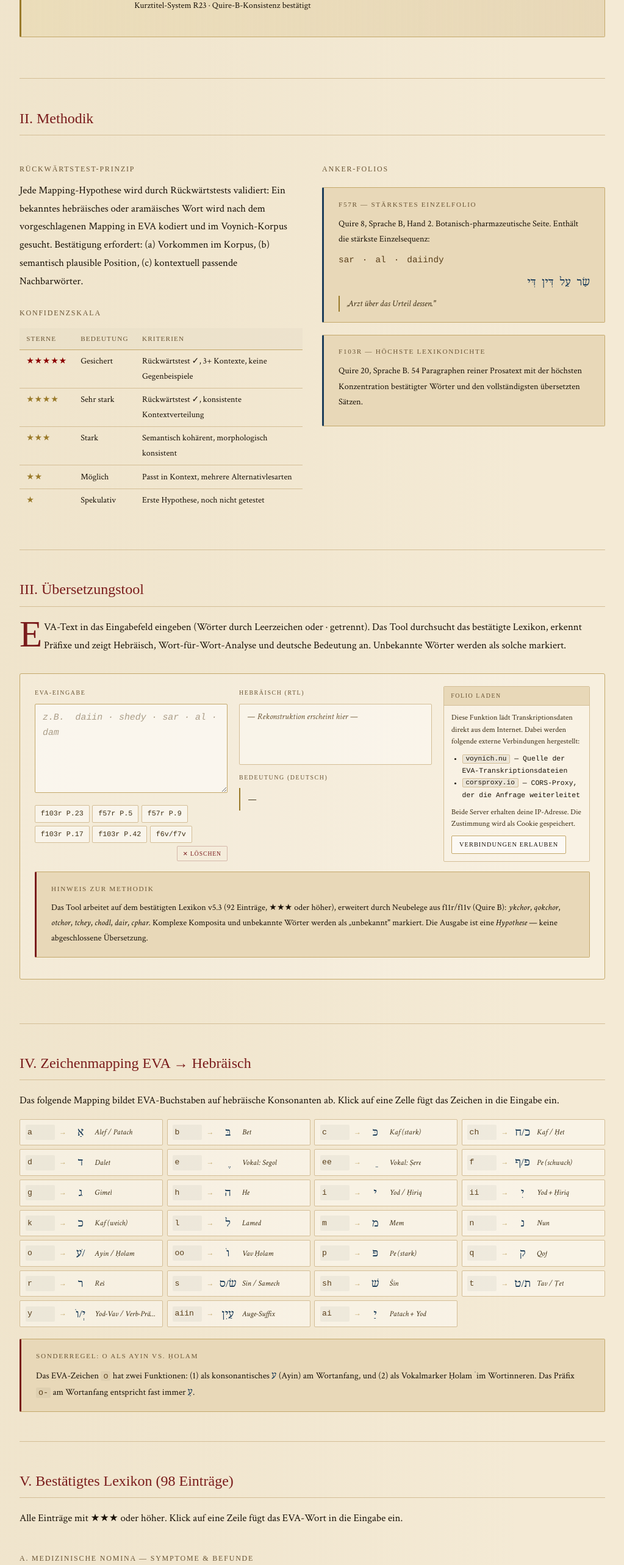
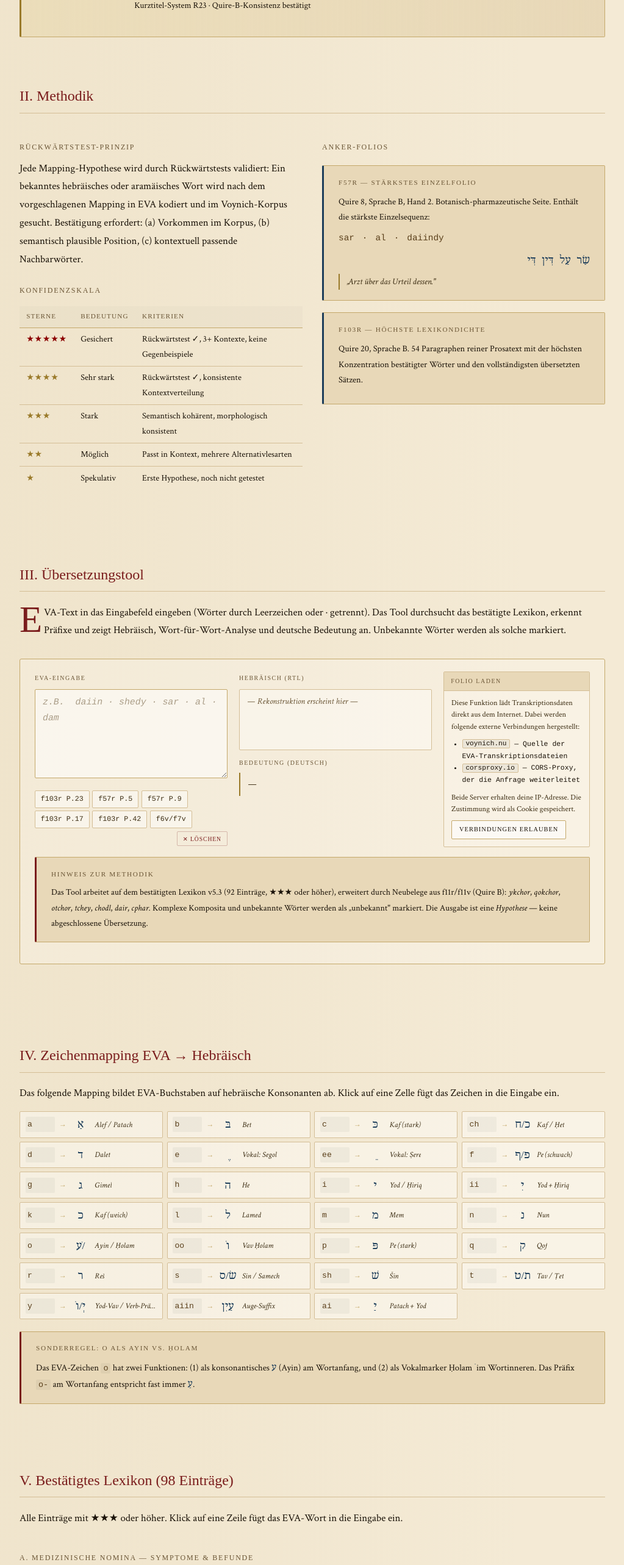
Before and after one commit to dmitrijkiltau/voynich, a SvelteKit app in the folder voynich-svelte/: page / in a window 1280 px wide. Shown: the part 1000-3566 px from the top of the page at 61% size, without its empty margins (248-1271 px from the left). Built offline with nearby package versions, Linux system fonts and the light colour scheme; a web font is replaced by a local one.

Commit message:
refactor: Remove unnecessary horizontal rules for cleaner layout in main content sections

```diff
--- a/voynich-svelte/src/routes/+page.svelte
+++ b/voynich-svelte/src/routes/+page.svelte
@@ -86,7 +86,6 @@
 {/if}
 
 <div class="app-shell">
-
 	<!-- Sidebar -->
 	<aside class="sidebar" class:open={menuOpen} aria-label="Seitennavigation">
 		<div class="sidebar-brand">
@@ -127,7 +126,6 @@
 
 	<!-- Main content -->
 	<main class="main-content">
-
 		<header class="page-header">
 			<div class="kicker">Formales Mapping-Dokument · Voynich-Manuskript · Version 5.3</div>
 			<h1>EVA → Hebräisch-Aramäisch</h1>
@@ -147,15 +145,11 @@
 			<SummarySection />
 		</section>
 
-		<hr class="rule" />
-
 		<!-- II. METHODIK -->
 		<section class="section" id="methodik">
 			<h2>II. Methodik</h2>
 			<MethodologySection />
 		</section>
-
-		<hr class="rule" />
 
 		<!-- III. ÜBERSETZER -->
 		<section class="section" id="tool">
@@ -165,8 +159,6 @@
 				<TranslatorTool bind:input={evaInput} />
 			</div>
 		</section>
-
-		<hr class="rule" />
 
 		<!-- IV. ZEICHENMAPPING -->
 		<section class="section" id="mapping">
@@ -179,16 +171,12 @@
 			</div>
 		</section>
 
-		<hr class="rule" />
-
 		<!-- V. LEXIKON -->
 		<section class="section" id="lexikon">
 			<h2>V. Bestätigtes Lexikon ({STATS.lexicon} Einträge)</h2>
 			<p>Alle Einträge mit ★★★ oder höher. Klick auf eine Zeile fügt das EVA-Wort in die Eingabe ein.</p>
 			<LexiconSection {LEXICON} onInsert={insertEva} />
 		</section>
-
-		<hr class="rule" />
 
 		<!-- VI. GRAMMATIK -->
 		<section class="section" id="grammar">
@@ -197,8 +185,6 @@
 			<GrammarSection />
 		</section>
 
-		<hr class="rule" />
-
 		<!-- VII. GRAMMATIKREGELN -->
 		<section class="section" id="grammatikregeln">
 			<h2>VII. Grammatikregeln (vollständig)</h2>
@@ -206,15 +192,11 @@
 			<GrammarRulesSection />
 		</section>
 
-		<hr class="rule" />
-
 		<!-- VIII. RÜCKWÄRTSTEST -->
 		<section class="section" id="rueckwaerts">
 			<h2>VIII. Rückwärtstest-Statistik</h2>
 			<BacktestSection />
 		</section>
-
-		<hr class="rule" />
 
 		<!-- IX. REFERENZEN -->
 		<section class="section" id="referenz">
@@ -223,8 +205,6 @@
 			<ReferencesSection onInsert={insertEva} />
 		</section>
 
-		<hr class="rule" />
-
 		<!-- X. WORTKLASSEN -->
 		<section class="section" id="wortklassen">
 			<h2>X. Wortklassen-System</h2>
@@ -232,15 +212,11 @@
 			<WordClassesSection />
 		</section>
 
-		<hr class="rule" />
-
 		<!-- XI. SPRACHE A -->
 		<section class="section" id="spracheA">
 			<h2>XI. Sprache A — Quires A &amp; B (f1v–f10v)</h2>
 			<LanguageASection />
 		</section>
-
-		<hr class="rule" />
 
 		<!-- XII. RANDSTERNE -->
 		<section class="section" id="sterne">
@@ -255,7 +231,6 @@
 			Konfidenzbewertungen beziehen sich auf Konsistenz im vorliegenden Korpus.</p>
 			<a href="https://kiltau.com/legal-notice" target="_blank" rel="noopener" class="legal-link">Impressum & Datenschutz</a>
 		</footer>
-
 	</main>
 </div>
 
@@ -544,6 +519,10 @@
 		margin-bottom: 3rem;
 		padding-top: .5rem;
 		scroll-margin-top: 2rem;
+
+		& + section {
+			margin-bottom: 6rem;
+		}
 	}
 
 	/* ── Page footer ────────────────────────────────────── */
```
